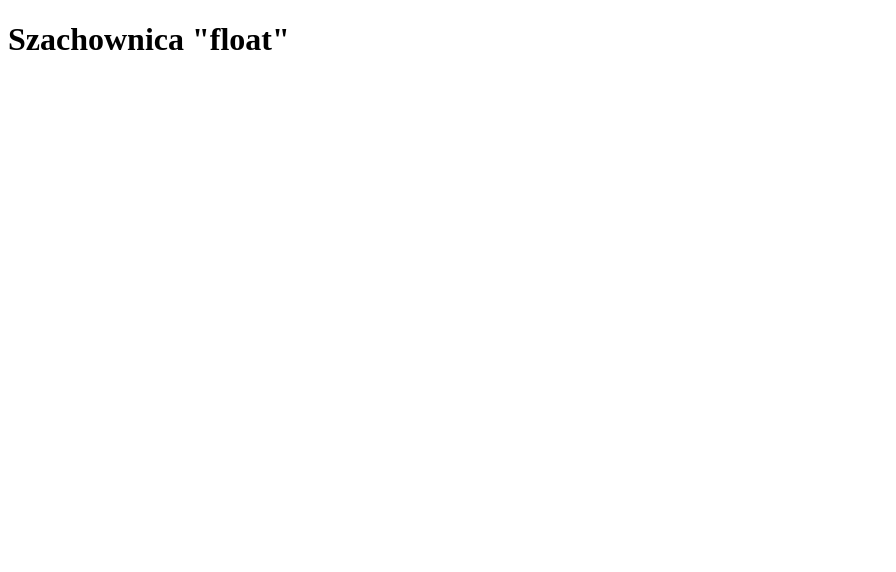
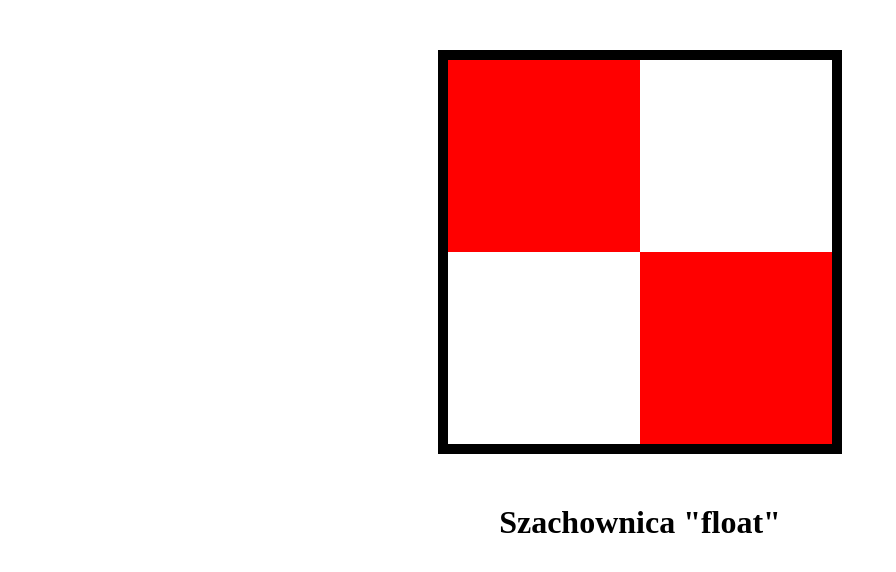
Before and after one commit to slych87/Float-chessboard, a plain HTML site: page szachownicaStart-float/indextest.html in a window 1280 px wide. Shown: the whole page, without its empty margins (0-896 px from the left). Drawn offline with Linux system fonts and the light colour scheme.

Commit message:
Float-chessboard done

```diff
--- a/szachownicaStart-float/indextest.html
+++ b/szachownicaStart-float/indextest.html
@@ -16,11 +16,40 @@ Tekst ma być pod szachownicą. Właściwość position h1 musi być static.
     <meta name="viewport" content="width=device-width, initial-scale=1.0">
     <meta http-equiv="X-UA-Compatible" content="ie=edge">
     <title>Szachownica Float</title>
-    <style></style>
+    <style>
+        .clearfix::after {
+            content: "";
+            display: block;
+            clear: both;
+        }
+
+        .board {
+            width: 30vw;
+            border: 10px solid black;
+            margin: 50px auto;
+            /* overflow: hidden; */
+        }
+
+        span {
+            float: left;
+            width: 50%;
+            height: 15vw;
+        }
+
+        span:nth-child(1),
+        span:nth-child(4) {
+            background-color: red;
+        }
+
+        h1 {
+            margin-top: 50px;
+            text-align: center;
+        }
+    </style>
 </head>
 
 <body>
-    <div class="board">
+    <div class="board clearfix">
         <span></span>
         <span></span>
         <span></span>
```
Also changed, not shown: szachownicaStart-float/index.html (+30 -2 lines).
